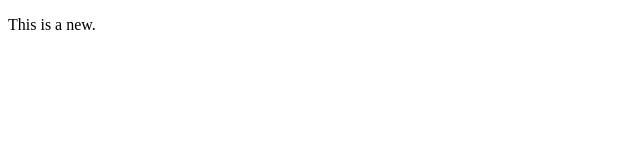
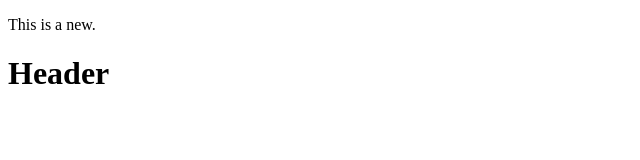
Before and after one commit to harveyburgos1/gittraining, a plain HTML site: page home.html in a window 1280 px wide. Shown: the whole page, without its empty margins (0-640 px from the left). Drawn offline with Linux system fonts and the light colour scheme.

Commit message:
Added header

```diff
--- a/home.html
+++ b/home.html
@@ -10,5 +10,8 @@
     <p>
         This is a new.
     </p>
+    <h1>
+        Header
+    </h1>
 </body>
 </html>
```
